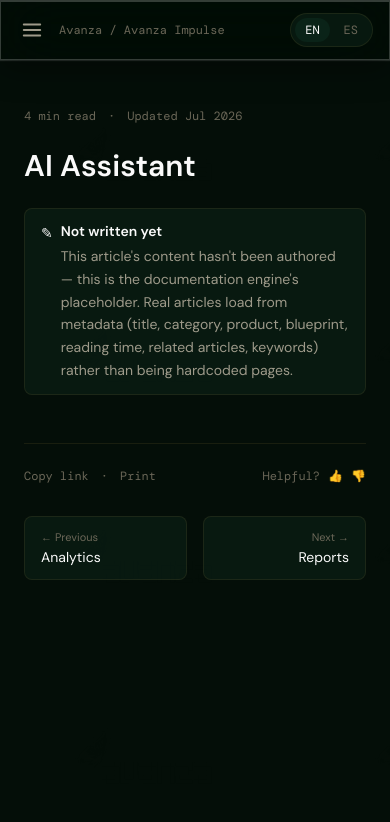
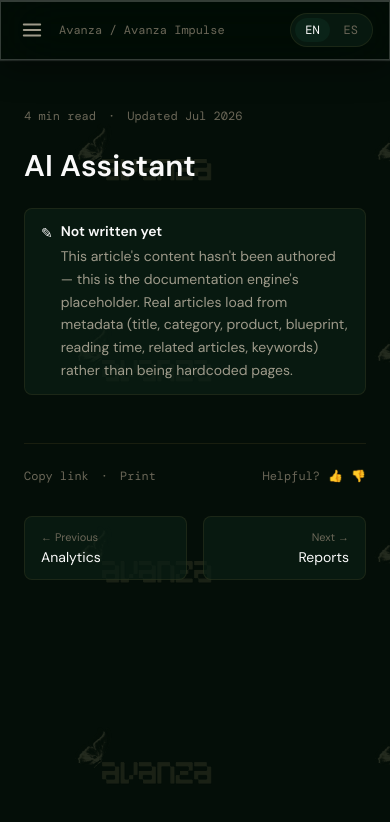
Before and after one commit to avanzatech/avanza-docs, a React (Vite) app: page /docs/en/impulse/ai-assistant in a window 390 px wide. Shown: the top 822 px of the page. Built offline with nearby package versions, Linux system fonts and the light colour scheme; the HTML template or start-up script is replaced by a standard one.

Commit message:
brighten watermark for dark bg, raise opacity to 14%, fix mobile horizontal overflow

```diff
--- a/src/index.css
+++ b/src/index.css
@@ -103,3 +103,10 @@
 @media screen {
   .doc-watermark-print { display: none; }
 }
+
+/* Prevent any wide child (demo strips, code, tables) from causing the whole
+   page to scroll sideways on mobile — contain overflow to the element itself */
+html, body {
+  overflow-x: hidden;
+  max-width: 100%;
+}
--- a/src/layouts/DocsLayout.tsx
+++ b/src/layouts/DocsLayout.tsx
@@ -177,7 +177,7 @@
               backgroundImage: `url(${watermarkTile})`,
               backgroundRepeat: "repeat",
               backgroundSize: "300px auto",
-              opacity: 0.08,
+              opacity: 0.14,
             }}
           />
           <div
```
Also changed, not shown: src/assets/watermark-tile.png.
